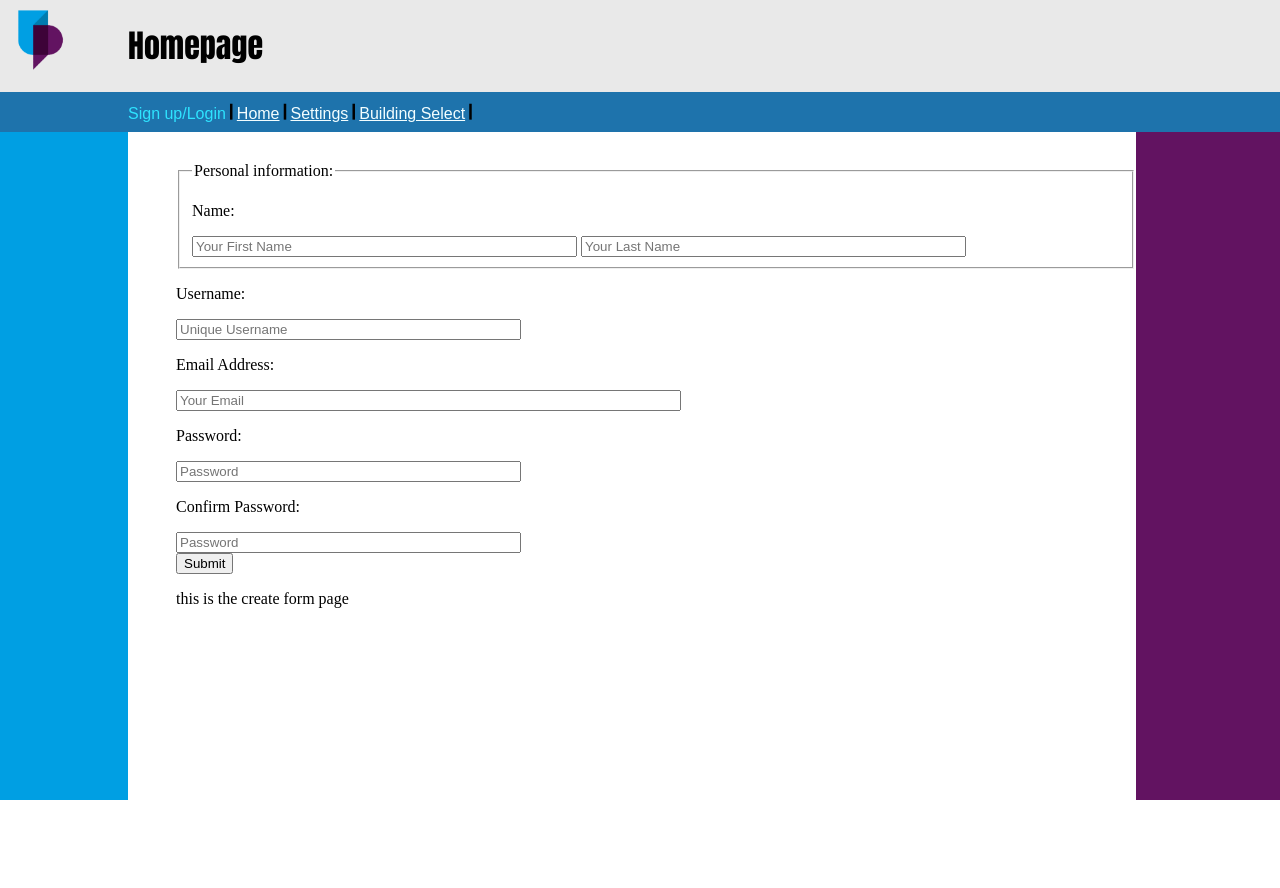
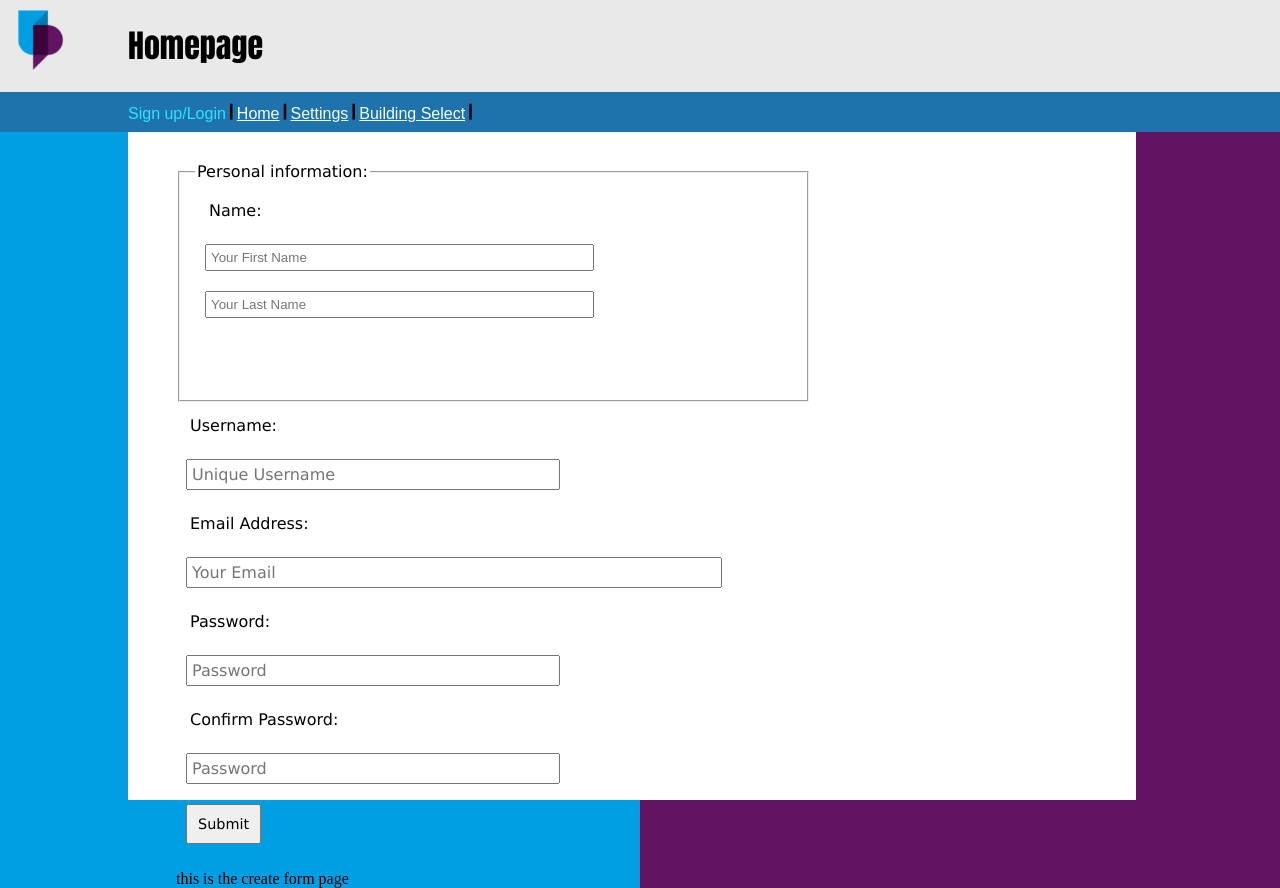
Before and after one commit to TeamFloorPlan/TeamFloorPlan, a PHP site: page /createAccountForm.html in a window 1280 px wide. Before the commit the page ends 800 px from the top, so only its background shows below. Run offline with PHP 8.4, Linux system fonts and the light colour scheme.

Commit message:
update style sheet css

```diff
--- a/style/stylesheet.css
+++ b/style/stylesheet.css
@@ -84,3 +84,51 @@ input[type=checkbox] {
   font-size: 2em;
   line-height: 5em;
 }
+
+#legendid{
+  font-family: verdana;
+  padding-left:2px;
+}
+
+#fieldsetid{
+  padding-left:15px;
+  width:600px;
+  height: 220px;
+}
+
+.FormTitle {
+  font-family: verdana;
+  font-size: 100%;
+  padding : 4px;
+  margin: 10px;
+
+}
+
+
+.EmailPass{
+  font-family: verdana;
+  font-size: 100%;
+  padding : 4px;
+  margin: 10px;
+
+}
+
+.Name{
+  position: relative ;
+  padding :4px;
+  margin: 10px;
+}
+
+/*.textbox{
+  position: relative ;
+  padding :7px;
+  margin: 5px;
+}*/
+
+#submitbut{
+  font-family: verdana;
+  font-size: 90%;
+  padding: 10px;
+  min-height:20px;
+  margin: 10px;
+}
```
